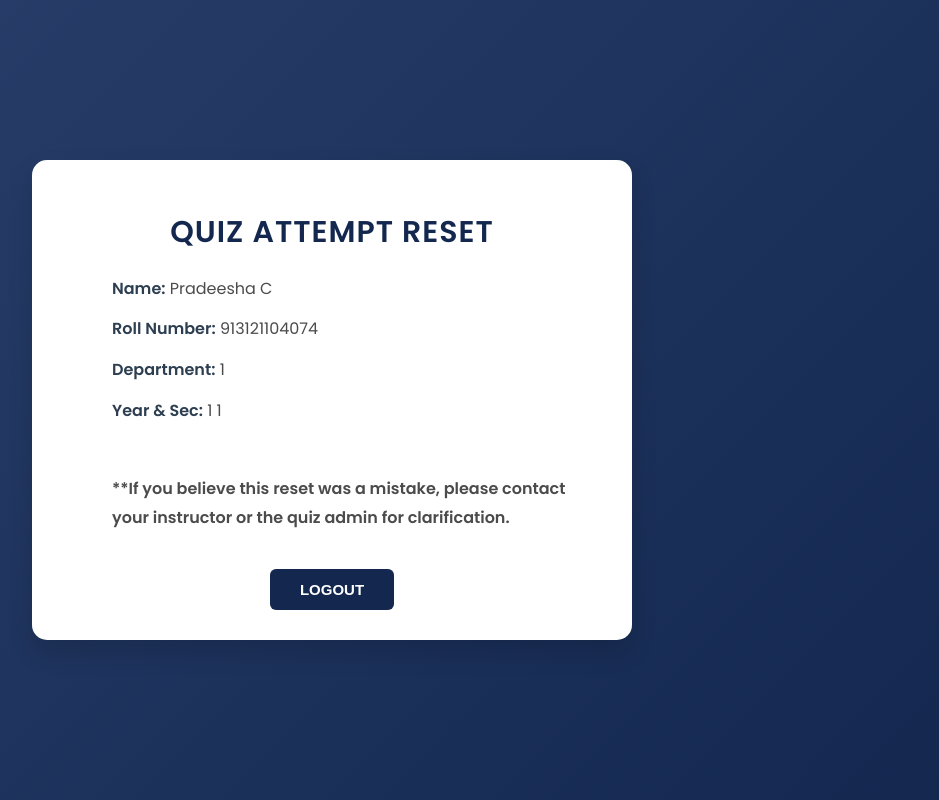
After one commit to AKSHAYAKS-03/Quiz, a PHP site: page /resetErrorPage.php in a window 1280 px wide. The commit adds this page. Shown: the whole page, without its empty margins (308-1247 px from the left). Run offline with PHP 8.4, Linux system fonts and the light colour scheme; a user stored in the database is signed in.

Commit message:
modified

```diff
--- a/DisableKeys.js
+++ b/DisableKeys.js
@@ -85,7 +85,7 @@ window.onload = function() {
             // After 5 seconds, redirect to final.php
             setTimeout(() => {
                 window.location.href = 'final.php';
-            }, 5000);  // 5 seconds delay
+            }, 3000);  // 5 seconds delay
         }
     }
 
--- a/css/admin.css
+++ b/css/admin.css
@@ -190,7 +190,6 @@ body.blur .admin-nav {
     width: 100%;
     height: 100%;
     overflow: auto;
-    background-color: rgb(0, 0, 0);
     background-color: rgba(0, 0, 0, 0.4);
 }
 
--- /dev/null
+++ b/resetErrorPage.php
@@ -0,0 +1,145 @@
+<?php
+session_start();
+
+// Check if session data exists
+if (!isset($_SESSION['Name'])) {
+    echo "No reset data found.";
+    exit;
+}
+
+// Retrieve details from the session
+$user_name = $_SESSION['Name'];
+$user_roll = $_SESSION['RollNo'];
+$user_dept = $_SESSION['dept'];
+$user_year = $_SESSION['year'];
+$user_section = $_SESSION['sec'];
+
+if ($_SERVER['REQUEST_METHOD'] === 'POST') {
+    if (isset($_POST['Logout'])) {
+        $stmt = $conn->prepare("DELETE FROM student WHERE RollNo = ? AND QuizId = ?");
+        $stmt->bind_param("si", $rollno, $activeQuizId);
+        if ($stmt->execute()) {
+            header("Location: index.php");
+            $_SESSION['login'] = FALSE;
+            $_SESSION['logi'] = FALSE;
+            $_SESSION['log'] = FALSE;
+            exit;
+        } else {
+            echo "Error deleting record: " . $stmt->error;
+        }
+        $stmt->close();
+    }
+}
+?>
+
+<!DOCTYPE html>
+<html lang="en">
+<head>
+    <meta charset="UTF-8">
+    <meta name="viewport" content="width=device-width, initial-scale=1.0">
+    <title>Quiz Reset Notification</title>
+    <link href="https://fonts.googleapis.com/css2?family=Poppins:wght@400;500;600&display=swap" rel="stylesheet">
+    <style>
+        body {
+            font-family: 'Poppins', sans-serif;
+            margin: 0;
+            padding: 0;
+            background: linear-gradient(135deg,rgb(42, 64, 108), #13274F);
+            display: flex;
+            justify-content: center;
+            align-items: center;
+            min-height: 100vh;
+            overflow-x: hidden;
+        }
+
+        .container {
+            background: #ffffff;
+            padding: 30px 50px;
+            border-radius: 15px;
+            box-shadow: 0 12px 25px rgba(0, 0, 0, 0.15);
+            text-align: center;
+            max-width: 500px;
+            width: 90%;
+            transition: transform 0.3s ease, box-shadow 0.3s ease;
+        }
+
+        .container:hover {
+            transform: translateY(-5px);
+            box-shadow: 0 15px 30px rgba(0, 0, 0, 0.2);
+        }
+
+        .container h1 {
+            color: #13274f;
+            font-size: 30px;
+            margin-bottom: 20px;
+            text-transform: uppercase;
+            font-weight: 600;
+            letter-spacing: 1px;
+        }
+
+        .container p {
+            font-size: 16px;
+            color: #4b4b4b;
+            margin: 12px 0;
+            line-height: 1.8;
+            text-align: start;
+            margin-left: 30px;
+        }
+
+        .container p strong {
+            color: #2c3e50;
+        }
+
+        .btn.Logout {
+            border: none;
+            display: inline-block;
+            padding: 12px 30px;
+            margin-top: 25px;
+            background-color: #13274f;
+            color: #fff;
+            text-transform: uppercase;
+            font-weight: 600;
+            font-size: 15px;
+            border-radius: 6px;
+            cursor: pointer;
+            transition: all 0.3s ease;
+        }
+
+        .btn.Logout:hover {
+            background-color: #ffffff;
+            color: #13274f;
+            border: 1px solid #13274f;
+        }
+
+        @media (max-width: 768px) {
+            .container {
+                padding: 20px 30px;
+            }
+
+            .container h1 {
+                font-size: 26px;
+            }
+
+            .btn.Logout {
+                font-size: 14px;
+                padding: 10px 20px;
+            }
+        }
+
+    </style>
+</head>
+<body>
+    <div class="container">
+        <h1>Quiz Attempt Reset</h1>
+        <p><strong>Name:</strong> <?php echo htmlspecialchars($user_name); ?></p>
+        <p><strong>Roll Number:</strong> <?php echo htmlspecialchars($user_roll); ?></p>
+        <p><strong>Department:</strong> <?php echo htmlspecialchars($user_dept); ?></p>
+        <p><strong>Year & Sec:</strong> <?php echo htmlspecialchars($user_year)." ".htmlspecialchars($user_section); ?></p>      <br>
+        <p style="font-weight: bold;"> **If you believe this reset was a mistake, please contact your instructor</a> or the quiz admin for clarification.</p>
+        <form method="post" action="welcome.php">
+            <input type="submit" name="Logout" value="Logout" class="btn Logout">
+        </form>
+    </div>
+
+</body>
+</html>
```
Also changed, not shown: index.php (+6 -6 lines), process.php (+14 -0 lines), question.php (+19 -4 lines), reset.php (+98 -7 lines).
